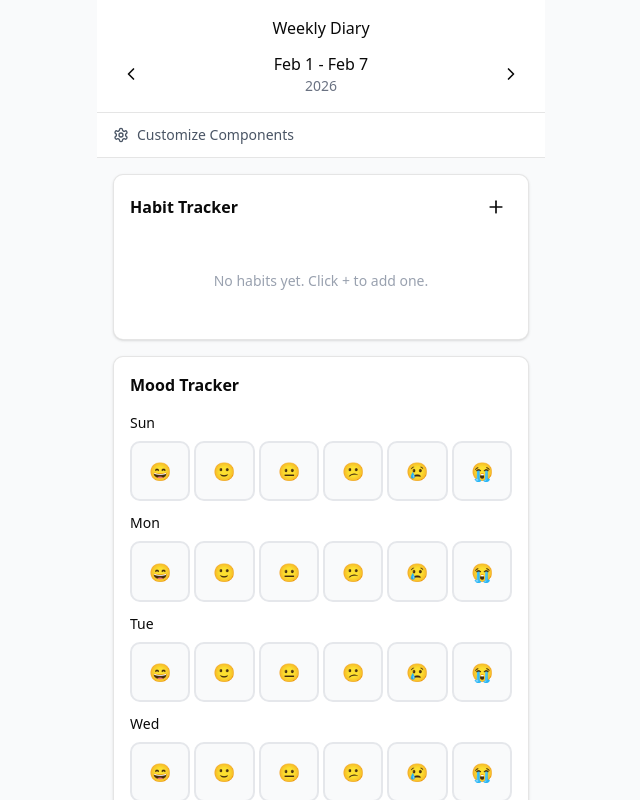
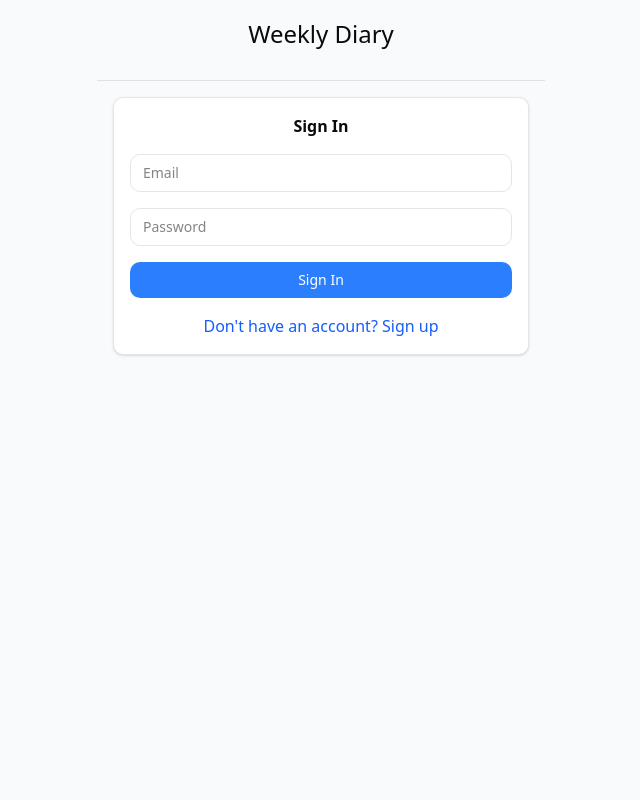
Before and after one commit to chaeeunlee227/weekly-diary, a React (Vite) app: page / in a window 1280 px wide. Shown: the top 800 px of the page, without its empty margins (319-959 px from the left). Built offline with nearby package versions, Linux system fonts and the light colour scheme; no server answers.

Commit message:
Add sign in page

```diff
--- a/package.json
+++ b/package.json
@@ -1,4 +1,3 @@
-
 {
       "name": "Weekly Diary App",
       "version": "0.1.0",
@@ -30,6 +29,7 @@
             "@radix-ui/react-toggle": "^1.1.2",
             "@radix-ui/react-toggle-group": "^1.1.2",
             "@radix-ui/react-tooltip": "^1.1.8",
+            "@supabase/supabase-js": "^2.94.0",
             "class-variance-authority": "^0.7.1",
             "clsx": "*",
             "cmdk": "^1.1.1",
@@ -50,7 +50,7 @@
       "devDependencies": {
             "@types/node": "^20.10.0",
             "@vitejs/plugin-react-swc": "^3.10.2",
-          "vite": "6.3.5",
+            "vite": "^6.4.1",
             "vite-plugin-pwa": "^0.21.0"
       },
       "scripts": {
--- a/src/App.tsx
+++ b/src/App.tsx
@@ -1,4 +1,4 @@
-import { useState } from 'react';
+import { useState, useEffect } from 'react';
 import { WeekSelector } from './components/WeekSelector';
 import { ComponentToggle } from './components/ComponentToggle';
 import { HabitTracker } from './components/HabitTracker';
@@ -7,6 +7,8 @@ import { MealTracker } from './components/MealTracker';
 import { MainEvents } from './components/MainEvents';
 import { GratefulThings } from './components/GratefulThings';
 import { CommentOfWeek } from './components/CommentOfWeek';
+import { Auth } from './components/Auth';
+import { auth } from './lib/supabase';
 
 export interface WeekData {
   habits: {
@@ -46,6 +48,8 @@ const INITIAL_WEEK_DATA: WeekData = {
 export default function App() {
   const [currentWeek, setCurrentWeek] = useState<Date>(new Date());
   const [weekData, setWeekData] = useState<{ [weekKey: string]: WeekData }>({});
+  const [user, setUser] = useState<any>(null);
+  const [loading, setLoading] = useState(true);
 
   const [visibleComponents, setVisibleComponents] = useState({
     habits: true,
@@ -55,6 +59,28 @@ export default function App() {
     grateful: true,
     comment: true
   });
+
+  // Check authentication status
+  useEffect(() => {
+    async function checkUser() {
+      try {
+        const currentUser = await auth.getCurrentUser();
+        setUser(currentUser);
+      } catch (error) {
+        console.error('Error checking user:', error);
+      } finally {
+        setLoading(false);
+      }
+    }
+    checkUser();
+
+    // Listen for auth state changes
+    const { data: { subscription } } = auth.onAuthStateChange((event, session) => {
+      setUser(session?.user ?? null);
+    });
+
+    return () => subscription.unsubscribe();
+  }, []);
 
   const getWeekKey = (date: Date) => {
     const weekStart = getWeekStart(date);
@@ -88,6 +114,22 @@ export default function App() {
     }));
   };
 
+  // Show loading state
+  if (loading) {
+    return (
+      <div className="min-h-screen flex items-center justify-center bg-gray-50">
+        <div className="text-center">
+          <div className="text-lg text-gray-600">Loading...</div>
+        </div>
+      </div>
+    );
+  }
+
+  // Show auth page if not logged in
+  if (!user) {
+    return <Auth />;
+  }
+
   const data = getCurrentWeekData();
 
   return (
@@ -96,7 +138,18 @@ export default function App() {
         {/* Header */}
         <div className="bg-white border-b sticky top-0 z-10">
           <div className="px-4 py-4">
-            <h1 className="text-center mb-3">Weekly Diary</h1>
+            <div className="flex items-center justify-between mb-3">
+              <h1 className="text-center flex-1">Weekly Diary</h1>
+              <button
+                onClick={async () => {
+                  await auth.signOut();
+                  setUser(null);
+                }}
+                className="text-sm text-gray-500 hover:text-gray-700 px-2 py-1"
+              >
+                Sign Out
+              </button>
+            </div>
             <WeekSelector
               currentWeek={currentWeek}
               onWeekChange={setCurrentWeek}
--- a/src/components/Auth.tsx
+++ b/src/components/Auth.tsx
@@ -1,9 +1,6 @@
 // Authentication component for login/signup
 import { useState, useEffect } from 'react';
-import { auth } from '../lib/supabase';
-import { Button } from './ui/button';
-import { Input } from './ui/input';
-import { Card, CardContent, CardDescription, CardHeader, CardTitle } from './ui/card';
+import { auth, isSupabaseConfigured } from '../lib/supabase';
 
 export function Auth() {
   const [isSignUp, setIsSignUp] = useState(false);
@@ -53,67 +50,106 @@ export function Auth() {
     setUser(null);
   };
 
-  if (user) {
+  // Show configuration message if Supabase isn't set up
+  if (!isSupabaseConfigured) {
     return (
-      <Card className="max-w-md mx-auto mt-8">
-        <CardHeader>
-          <CardTitle>Welcome back!</CardTitle>
-          <CardDescription>You're signed in as {user.email}</CardDescription>
-        </CardHeader>
-        <CardContent>
-          <Button onClick={handleSignOut} variant="outline" className="w-full">
-            Sign Out
-          </Button>
-        </CardContent>
-      </Card>
+      <div className="min-h-screen bg-gray-50 pb-20">
+        <div className="max-w-md mx-auto">
+          <div className="bg-gray-50 border-b sticky top-0 z-10">
+            <div className="px-4 py-4">
+              <h1 className="text-center mb-3">Weekly Diary</h1>
+            </div>
+          </div>
+          <div className="px-4 py-4">
+            <div className="bg-white rounded-lg shadow-sm border p-4">
+              <h2 className="font-semibold mb-4">Database Setup Required</h2>
+              <div className="text-sm text-gray-600 space-y-3">
+                <p>To use authentication and save your diary entries, you need to configure Supabase.</p>
+                <div>
+                  <p className="font-medium mb-2">Steps to set up:</p>
+                  <ol className="list-decimal list-inside space-y-1 ml-2">
+                    <li>Create a Supabase account at <a href="https://supabase.com" target="_blank" rel="noopener noreferrer" className="text-blue-600 hover:underline">supabase.com</a></li>
+                    <li>Create a new project</li>
+                    <li>Run the SQL schema from <code className="bg-gray-100 px-1 rounded text-xs">DATABASE_SETUP.md</code></li>
+                    <li>Get your project URL and anon key from Settings → API</li>
+                    <li>Create a <code className="bg-gray-100 px-1 rounded text-xs">.env.local</code> file with:</li>
+                  </ol>
+                </div>
+                <div className="bg-gray-100 p-3 rounded text-xs font-mono">
+                  VITE_SUPABASE_URL=your-project-url<br/>
+                  VITE_SUPABASE_ANON_KEY=your-anon-key
+                </div>
+                <p className="text-xs text-gray-500">
+                  See <code className="bg-gray-100 px-1 rounded">IMPLEMENTATION_STEPS.md</code> for detailed instructions.
+                </p>
+              </div>
+            </div>
+          </div>
+        </div>
+      </div>
     );
   }
 
   return (
-    <div className="min-h-screen flex items-center justify-center bg-gray-50 p-4">
-      <Card className="w-full max-w-md">
-        <CardHeader>
-          <CardTitle>{isSignUp ? 'Create Account' : 'Sign In'}</CardTitle>
-          <CardDescription>
-            {isSignUp
-              ? 'Create an account to save your weekly diary entries'
-              : 'Sign in to access your weekly diary'}
-          </CardDescription>
-        </CardHeader>
-        <CardContent>
+    <div className="min-h-screen bg-gray-50 pb-20">
+      <div className="max-w-md mx-auto">
+        {/* Header - matching app style */}
+        <div className="bg-gray-50 border-b sticky top-0 z-10">
+          <div className="px-4 py-4">
+            <h1 className="text-center mb-3">Weekly Diary</h1>
+          </div>
+        </div>
+
+        {/* Auth Form */}
+        <div className="px-4 py-4">
+          <div className="bg-white rounded-lg shadow-sm border p-4">
+            <h2 className="font-semibold mb-4 text-center">
+              {isSignUp ? 'Create Account' : 'Sign In'}
+            </h2>
+
             <form onSubmit={handleSubmit} className="space-y-4">
               <div>
-              <Input
+                <input
                   type="email"
                   placeholder="Email"
                   value={email}
                   onChange={(e) => setEmail(e.target.value)}
                   required
+                  className="w-full px-3 py-2 border rounded-lg text-sm focus:outline-none focus:ring-2 focus:ring-blue-500"
                 />
               </div>
               <div>
-              <Input
+                <input
                   type="password"
                   placeholder="Password"
                   value={password}
                   onChange={(e) => setPassword(e.target.value)}
                   required
                   minLength={6}
+                  className="w-full px-3 py-2 border rounded-lg text-sm focus:outline-none focus:ring-2 focus:ring-blue-500"
                 />
               </div>
+
               {error && (
                 <div className="text-sm text-red-600 bg-red-50 p-2 rounded">
                   {error}
                 </div>
               )}
+
               {message && (
                 <div className="text-sm text-green-600 bg-green-50 p-2 rounded">
                   {message}
                 </div>
               )}
-            <Button type="submit" className="w-full" disabled={loading}>
+
+              <button
+                type="submit"
+                disabled={loading}
+                className="w-full px-3 py-2 bg-blue-500 text-white rounded-lg text-sm hover:bg-blue-600 transition-colors disabled:opacity-50 disabled:cursor-not-allowed cursor-pointer"
+              >
                 {loading ? 'Loading...' : isSignUp ? 'Sign Up' : 'Sign In'}
-            </Button>
+              </button>
+
               <div className="text-center text-sm">
                 <button
                   type="button"
@@ -122,7 +158,7 @@ export function Auth() {
                     setError(null);
                     setMessage(null);
                   }}
-                className="text-blue-600 hover:underline"
+                  className="text-blue-600 hover:underline cursor-pointer"
                 >
                   {isSignUp
                     ? 'Already have an account? Sign in'
@@ -130,8 +166,9 @@ export function Auth() {
                 </button>
               </div>
             </form>
-        </CardContent>
-      </Card>
+          </div>
+        </div>
+      </div>
     </div>
   );
 }
--- a/src/lib/supabase.ts
+++ b/src/lib/supabase.ts
@@ -5,15 +5,19 @@ import type { Database } from './database.types';
 const supabaseUrl = import.meta.env.VITE_SUPABASE_URL;
 const supabaseAnonKey = import.meta.env.VITE_SUPABASE_ANON_KEY;
 
-if (!supabaseUrl || !supabaseAnonKey) {
-  throw new Error('Missing Supabase environment variables');
-}
+// Create supabase client only if env vars are available
+export const supabase = (supabaseUrl && supabaseAnonKey)
+  ? createClient<Database>(supabaseUrl, supabaseAnonKey)
+  : null;
 
-export const supabase = createClient<Database>(supabaseUrl, supabaseAnonKey);
+export const isSupabaseConfigured = !!supabase;
 
 // Auth helper functions
 export const auth = {
   async signUp(email: string, password: string) {
+    if (!supabase) {
+      return { data: null, error: { message: 'Supabase is not configured. Please set VITE_SUPABASE_URL and VITE_SUPABASE_ANON_KEY in your .env.local file.' } };
+    }
     const { data, error } = await supabase.auth.signUp({
       email,
       password,
@@ -22,6 +26,9 @@ export const auth = {
   },
 
   async signIn(email: string, password: string) {
+    if (!supabase) {
+      return { data: null, error: { message: 'Supabase is not configured. Please set VITE_SUPABASE_URL and VITE_SUPABASE_ANON_KEY in your .env.local file.' } };
+    }
     const { data, error } = await supabase.auth.signInWithPassword({
       email,
       password,
@@ -30,21 +37,29 @@ export const auth = {
   },
 
   async signOut() {
+    if (!supabase) {
+      return { error: { message: 'Supabase is not configured.' } };
+    }
     const { error } = await supabase.auth.signOut();
     return { error };
   },
 
   async getCurrentUser() {
+    if (!supabase) return null;
     const { data: { user } } = await supabase.auth.getUser();
     return user;
   },
 
   async getSession() {
+    if (!supabase) return null;
     const { data: { session } } = await supabase.auth.getSession();
     return session;
   },
 
   onAuthStateChange(callback: (event: string, session: any) => void) {
+    if (!supabase) {
+      return { data: { subscription: { unsubscribe: () => {} } } };
+    }
     return supabase.auth.onAuthStateChange(callback);
   },
 };
```
Also changed, not shown: 2 other files (tests, documents, lock files or other folders). Lines whose indentation alone changed are shown as unchanged.
